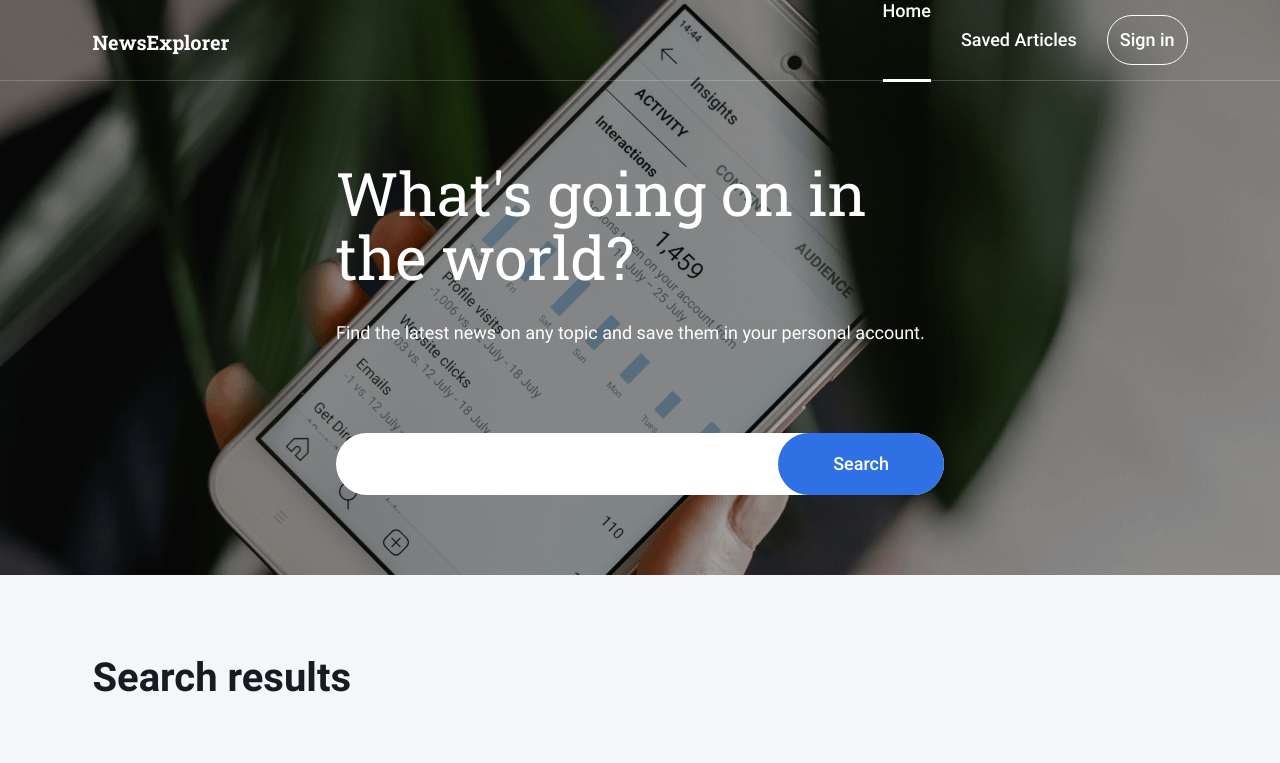
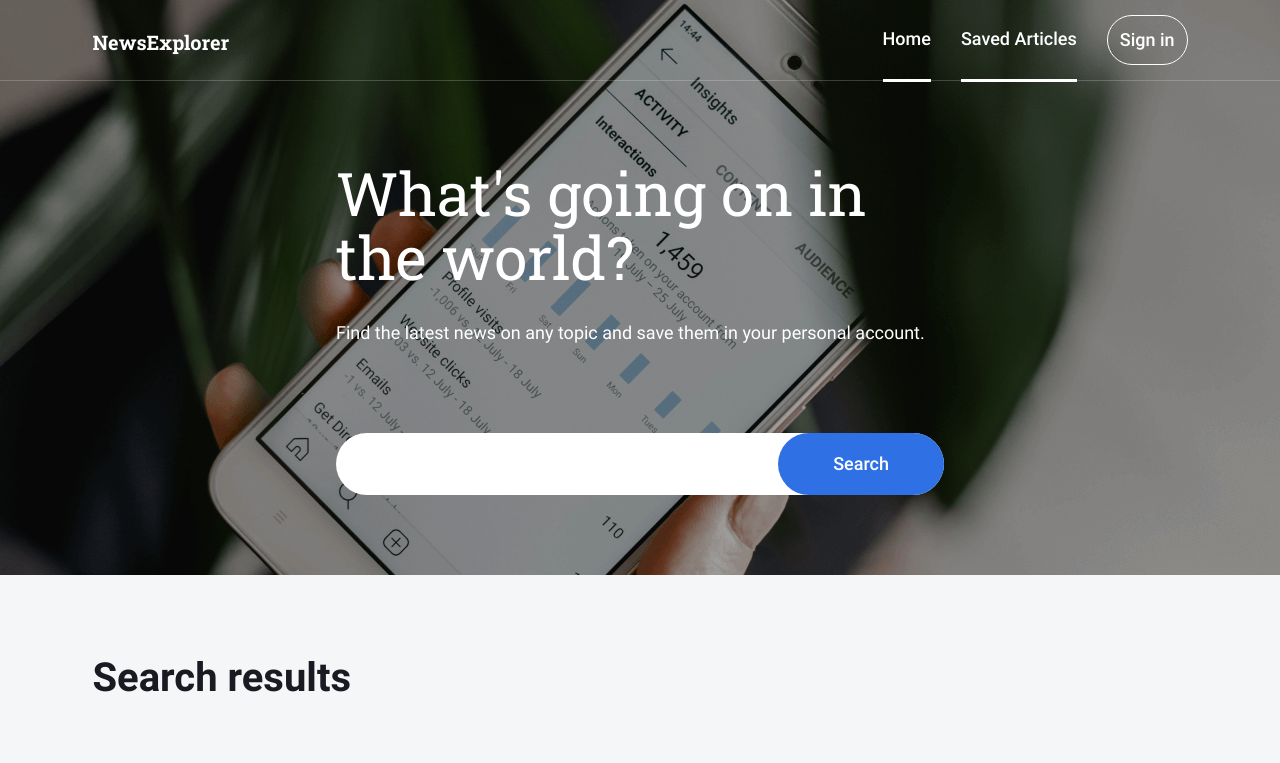
Before and after one commit to amitay96/news-explorer-frontend, a React (Create React App) app: page / in a window 1280 px wide. Shown: the top 763 px of the page. Built offline with nearby package versions, Linux system fonts and the light colour scheme.

Commit message:
refactor: header nav

```diff
--- a/src/components/Navigation/Navigation.css
+++ b/src/components/Navigation/Navigation.css
@@ -16,14 +16,18 @@
 
 .navigation__link-item {
     cursor: pointer;
+    display: flex;
+    flex-direction: column-reverse;
+    justify-content: center;
 }
 
-.navigation__link-item_active {
+.navigation__link-home_active {
     height: 100%;
-    /* padding-bottom: 23px; */
-    display: flex;
-    flex-direction: row-reverse,l,l;
-    justify-content: end;
+    border-bottom: 3px solid #FFFFFF;
+}
+
+.navigation__link-saved_active {
+    height: 100%;
     border-bottom: 3px solid #FFFFFF;
 }
 
--- a/src/components/Navigation/Navigation.js
+++ b/src/components/Navigation/Navigation.js
@@ -8,12 +8,12 @@ const Navigation = () => {
   return (
     <nav className="navigation">
       <ul className={"navigation__links"}>
-        <li className="navigation__link-item navigation__link-item_active">
+        <li className="navigation__link-item navigation__link-home_active">
           {/* <Link to="/home" className="navigation__link"> */}
           Home
           {/* </Link> */}
         </li>
-        <li className="navigation__link-item">
+        <li className="navigation__link-item navigation__link-saved_active">
           {/* <Link to="/saved" className="navigation__link"> */}
           Saved Articles
           {/* </Link> */}
```
